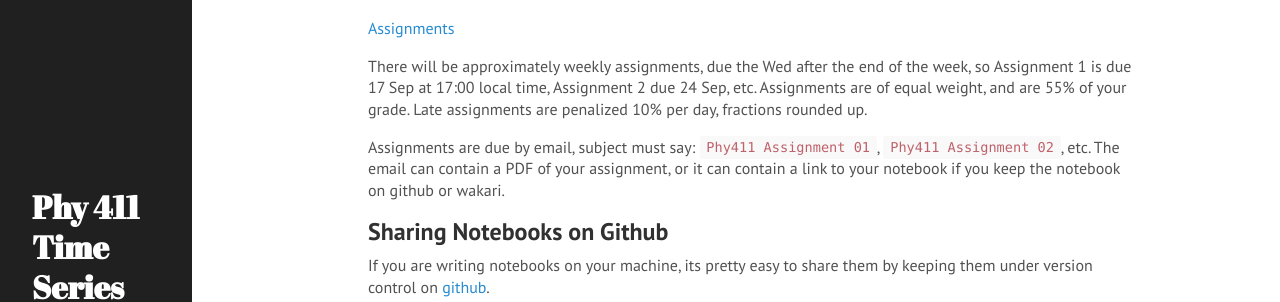
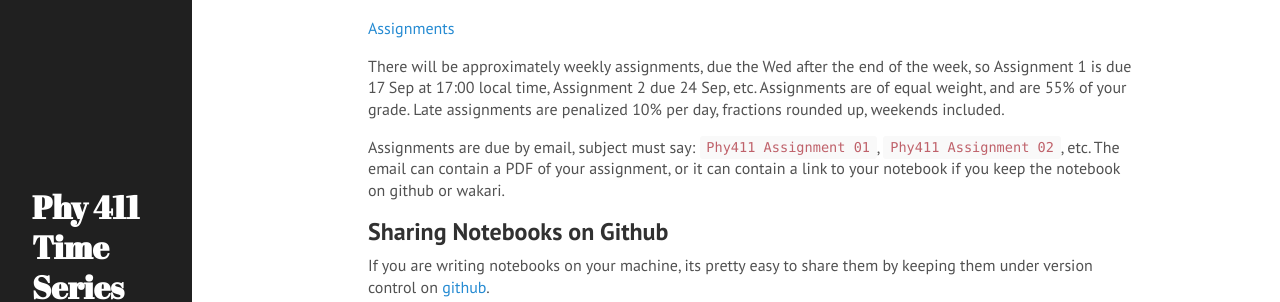
Before and after one commit to jklymak/Phy411, a Jekyll site: the page built from Lectures.md, in a window 1280 px wide and 900 px high. Shown: the part 169-471 px from the top of the window. Built offline with Jekyll 4.4.1, drawn with Linux system fonts in a browser that asks for light colours; Markdown is read by kramdown in place of the engine named in the settings.

````diff
--- a/Lectures.md
+++ b/Lectures.md
@@ -9,12 +9,11 @@ Each "Week" has a lecture associated with it.
 
 [Assignments](http://nbviewer.ipython.org/github/jklymak/Phy411/tree/master/assigments/)
 
-There will be approximately weekly assignments, due the Wed after the end of the week, so Assignment 1 is due 17 Sep at 17:00 local time, Assignment 2 due 24 Sep, etc.  Assignments are of equal weight, and are 55% of your grade.  Late assignments are penalized 10% per day, fractions rounded up.
+There will be approximately weekly assignments, due the Wed after the end of the week, so Assignment 1 is due 17 Sep at 17:00 local time, Assignment 2 due 24 Sep, etc.  Assignments are of equal weight, and are 55% of your grade.  Late assignments are penalized 10% per day, fractions rounded up, weekends included.
 
 Assignments are due by email, subject must say: `Phy411 Assignment 01`, `Phy411 Assignment 02`, etc.  The email can contain a PDF of your assignment, or it can contain a link to your notebook if you keep the notebook on github or wakari.
 
 ## Sharing Notebooks on Github ##
-
 
 If you are writing notebooks on your machine, its pretty easy to share them by keeping them under version control on [github][github].
 
@@ -58,11 +57,6 @@ and you should get a copy of the directory in a level below your present one.
 http://nbviewer.ipython.org/github/yourname/Phy411Assignments/tree/master/
 ```
 
-
 I know that seems like a lot, but really, it is great to store things on [github][github] anyways as a back up to make sure your work is safe.  After that, its very easy to figure out the pathnames to send me for nbviewer, so its not as big a chore as this all sounds.  You simply have to remember to `add` (once), `commit`, and `push` your work.
 
-
-
-
-
 [github]: https://github.com
````
Also changed, not shown: index.md (+5 -5 lines).
